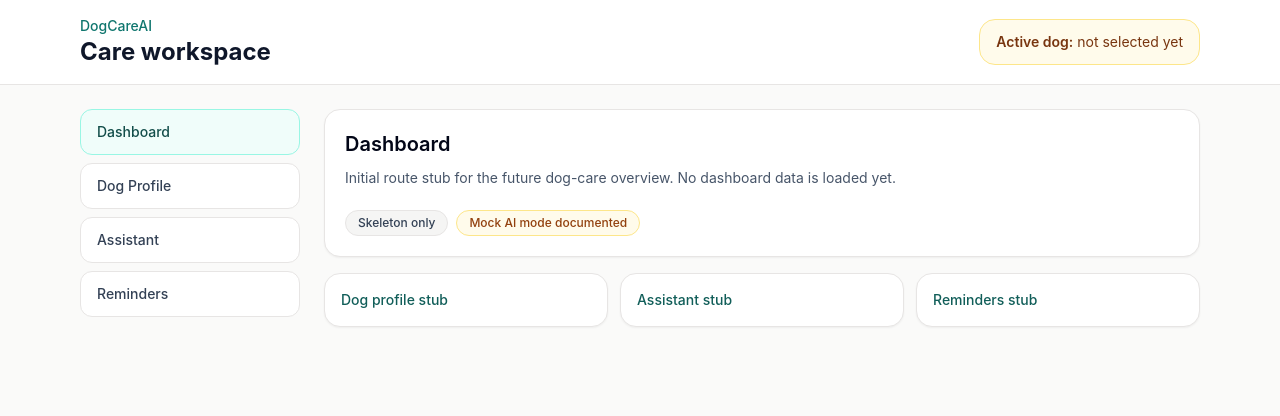
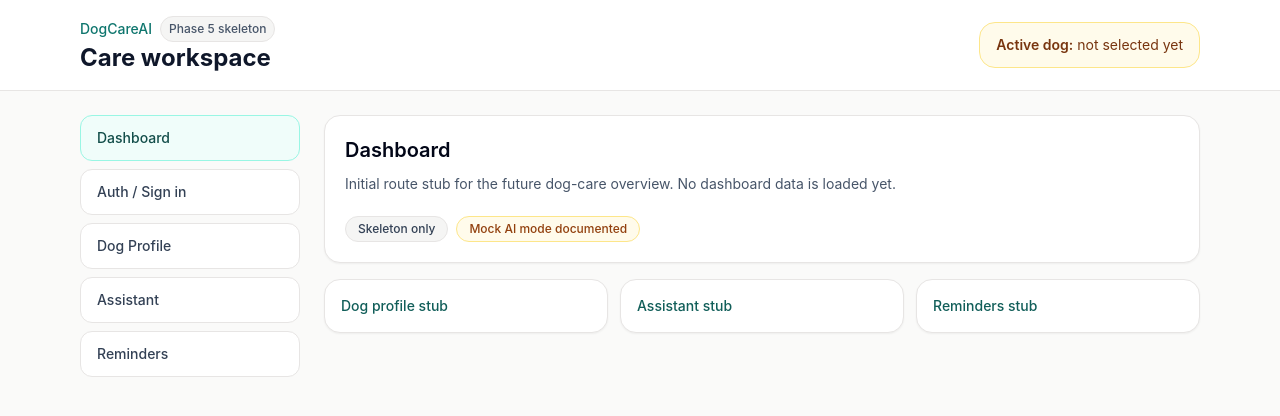
Before and after one commit to AvivRomHoresh/DogCareAI, a React (Vite) app: page / in a window 1280 px wide. Shown: the top 416 px of the page. Built offline with nearby package versions, Linux system fonts and the light colour scheme.

Commit message:
Expose auth route in skeleton navigation

```diff
--- a/src/components/AppShell.tsx
+++ b/src/components/AppShell.tsx
@@ -4,6 +4,7 @@ import type { ReactNode } from 'react';
 
 const navItems = [
   { to: '/', label: 'Dashboard' },
+  { to: '/auth', label: 'Auth / Sign in' },
   { to: '/dog-profile', label: 'Dog Profile' },
   { to: '/assistant', label: 'Assistant' },
   { to: '/reminders', label: 'Reminders' },
@@ -19,7 +20,12 @@ export function AppShell({ children }: AppShellProps) {
       <header className="border-b border-stone-200 bg-white">
         <div className="mx-auto flex max-w-6xl flex-col gap-4 px-4 py-4 sm:flex-row sm:items-center sm:justify-between">
           <div>
-            <p className="text-sm font-medium text-teal-700">DogCareAI</p>
+            <div className="flex flex-wrap items-center gap-2">
+              <p className="text-sm font-medium text-teal-700">DogCareAI</p>
+              <span className="rounded-full border border-stone-200 bg-stone-100 px-2 py-1 text-xs font-medium text-slate-600">
+                Phase 5 skeleton
+              </span>
+            </div>
             <h1 className="text-2xl font-bold tracking-normal">Care workspace</h1>
           </div>
           <DogPicker />
```
